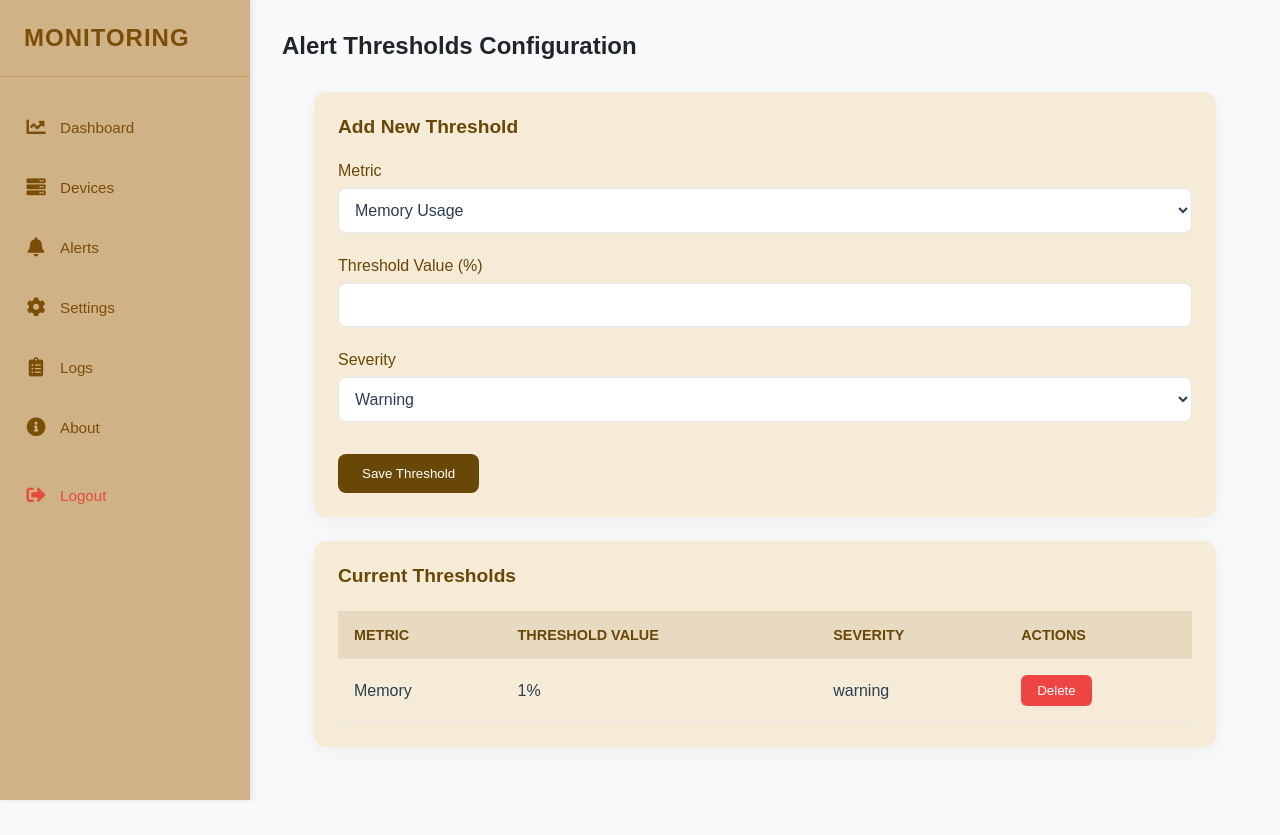
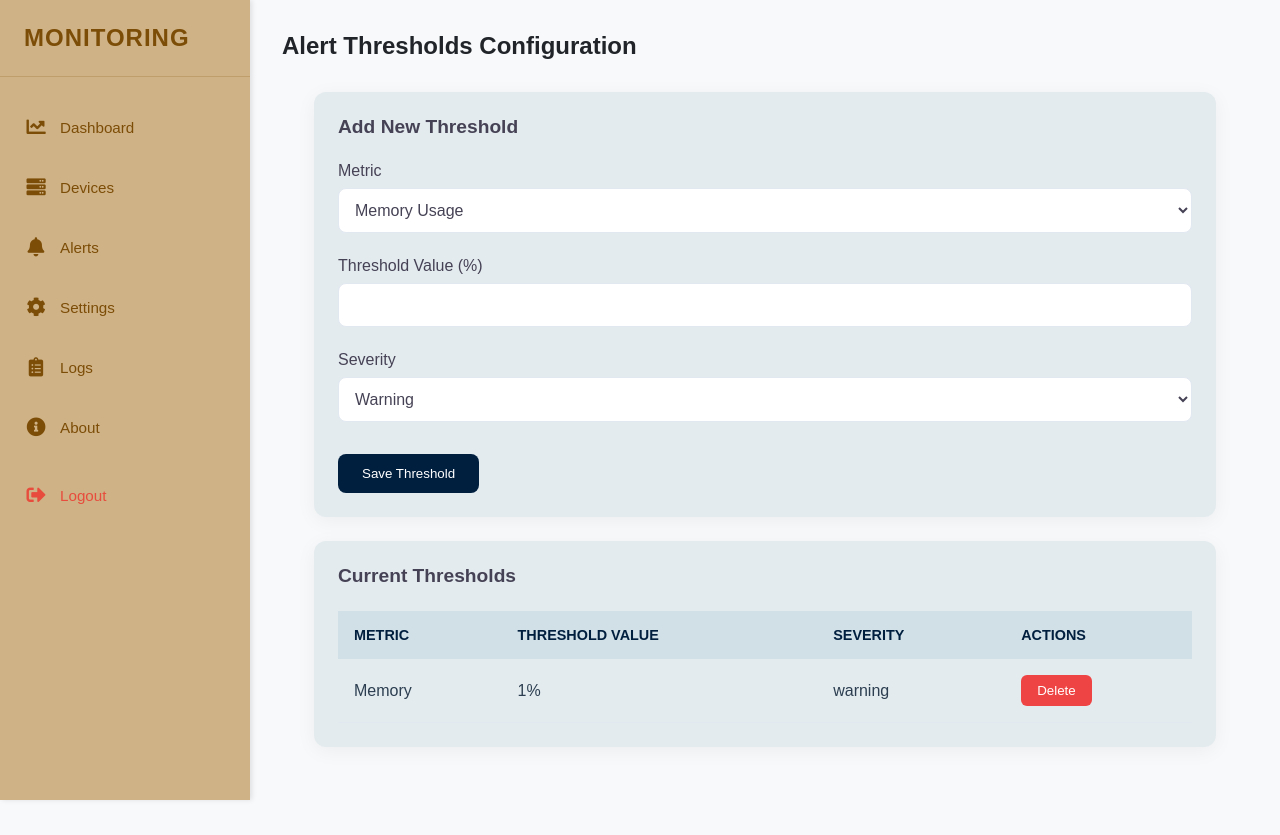
Before and after one commit to Omar23232/Oversee-backend, a Django app: page /thresholds/ in a window 1280 px wide. Run offline with Django 5.2, Linux system fonts and the light colour scheme; a user stored in the database is signed in; tables that the repository leaves empty hold one stand-in row (values such as "Sample post").

Commit message:
Update thresholds.css

```diff
--- a/Oversee_backend/login/static/login/css/thresholds.css
+++ b/Oversee_backend/login/static/login/css/thresholds.css
@@ -7,7 +7,7 @@
 
 /* Threshold Card */
 .threshold-card {
-    background: rgb(245, 235, 214);
+    background: #6A9AB026;
     border-radius: 12px;
     padding: 1.5rem;
     margin-bottom: 1.5rem;
@@ -15,7 +15,7 @@
 }
 
 .threshold-card h3 {
-    color: #694707;
+    color: #464255;
     font-size: 1.2rem;
     margin-bottom: 1.5rem;
     font-weight: 600;
@@ -29,7 +29,7 @@
 .form-group label {
     display: block;
     margin-bottom: 0.5rem;
-    color: #694707;
+    color: #464255;
     font-weight: 500;
 }
 
@@ -40,14 +40,14 @@
     border: 1px solid #e2e8f0;
     border-radius: 8px;
     background-color: white;
-    color: #2c3e50;
+    color: #464255;
     font-size: 1rem;
 }
 
 .form-group input:focus,
 .form-group select:focus {
     outline: none;
-    border-color: #694707;
+    border-color: #464255;
     box-shadow: 0 0 0 3px rgba(105, 71, 7, 0.1);
 }
 
@@ -57,7 +57,7 @@
 }
 
 .btn-primary {
-    background-color: #694707;
+    background-color: #001F3F;
     color: white;
     border: none;
     padding: 0.75rem 1.5rem;
@@ -68,7 +68,7 @@
 }
 
 .btn-primary:hover {
-    background-color: #523204;
+    background-color: #021b35;
 }
 
 /* Table Styling */
@@ -82,8 +82,8 @@
 .thresholds-table th {
     text-align: left;
     padding: 1rem;
-    background: rgba(105, 71, 7, 0.1);
-    color: #694707;
+    background: #6A9AB026;
+    color: #001F3F;
     font-weight: 600;
     font-size: 0.9rem;
     text-transform: uppercase;
@@ -97,7 +97,7 @@
 
 /* Severity Indicators */
 .severity-warning {
-    color: #b45309;
+    color: #001F3F;
     font-weight: 500;
 }
 
```
